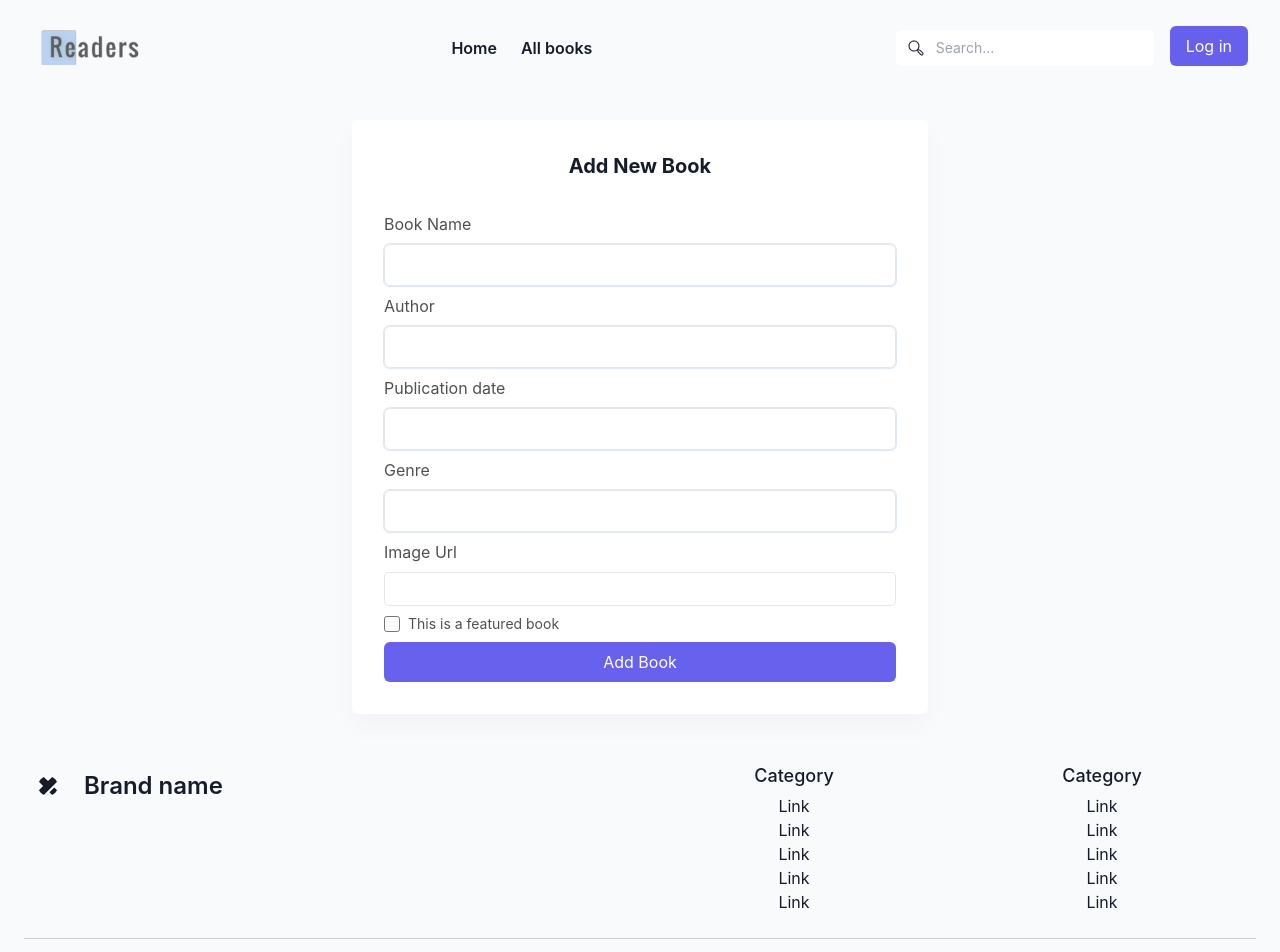
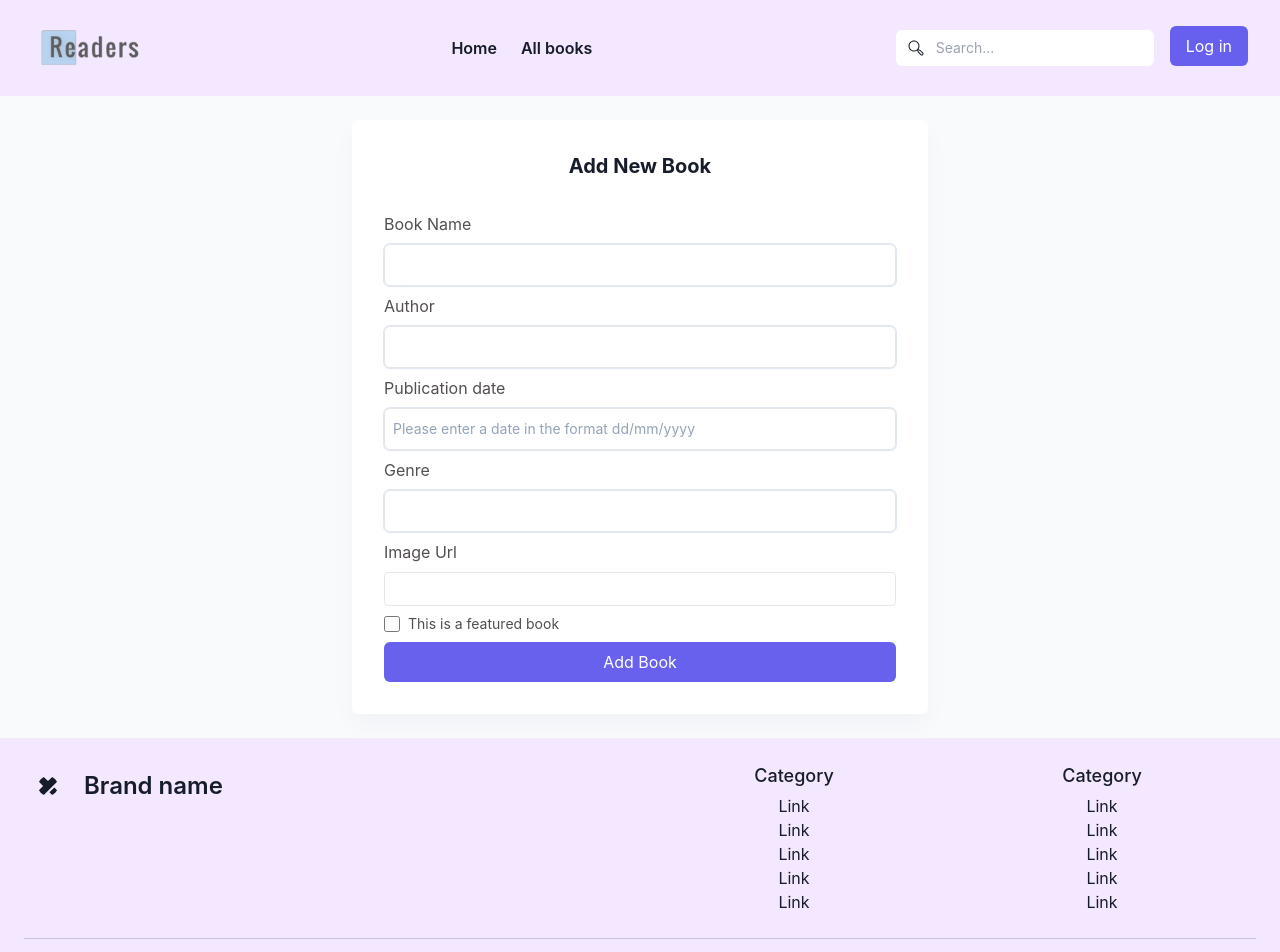
Before and after one commit to Shihab-Sabbir/readers-frontend, a React (Vite) app: page /add-book in a window 1280 px wide. Shown: the top 952 px of the page. Built offline with nearby package versions, Linux system fonts and the light colour scheme.

Commit message:
updae add form

```diff
--- a/src/app/redux/features/book/bookApi.ts
+++ b/src/app/redux/features/book/bookApi.ts
@@ -11,7 +11,7 @@ export const bookApi = rootApi.injectEndpoints({
         }
 
         if (data?.publicationDate) {
-          query += `&publicationDate=${data.publicationDate}`;
+          query += `&publicationYear=${data.publicationDate}`;
         }
 
         return query;
--- a/src/components/AddProduct.tsx
+++ b/src/components/AddProduct.tsx
@@ -3,15 +3,21 @@ import { useLocation, useNavigate, useParams } from "react-router-dom";
 import { useAppDispatch, useAppSelector } from "../app/redux/hooks/hooks";
 import { RootState } from "../shared/types/global/types";
 import { IBook } from "../shared/types/book/type";
-import { useAddBookMutation, useGetBookQuery, useUpdateBookMutation } from "../app/redux/features/book/bookApi";
-import { removeUpdateData, setUpdateData } from "../app/redux/features/book/filterSlice";
+import {
+  useAddBookMutation,
+  useGetBookQuery,
+  useUpdateBookMutation,
+} from "../app/redux/features/book/bookApi";
+import {
+  removeUpdateData,
+  setUpdateData,
+} from "../app/redux/features/book/filterSlice";
 
 function AddProduct() {
   const [isFeatured, setIsFeatured] = useState(false);
   const [updateBookInfo, setUpdateBookInfo] = useState<IBook | null>(null);
 
-
-  const { update } = useAppSelector((state:RootState) => state.filter);
+  const { update } = useAppSelector((state: RootState) => state.filter);
 
   const [addBook, { isSuccess }] = useAddBookMutation();
 
@@ -21,26 +27,26 @@ function AddProduct() {
 
   const navigate = useNavigate();
 
-  const {id} = useParams();
+  const { id } = useParams();
 
   const location = useLocation();
 
-  const { data:updatableBook } = useGetBookQuery(id, {
+  const { data: updatableBook } = useGetBookQuery(id, {
     skip: !id,
   });
 
   useEffect(() => {
-    if (location.pathname.match('/add-book')) {
+    if (location.pathname.match("/add-book")) {
       dispatch(removeUpdateData());
-      setUpdateBookInfo(null)
-      setIsFeatured(false)
+      setUpdateBookInfo(null);
+      setIsFeatured(false);
     }
-  }, [dispatch, location])
+  }, [dispatch, location]);
 
   useEffect(() => {
     if (updatableBook?.data) {
       dispatch(setUpdateData());
-        setUpdateBookInfo(updatableBook.data as IBook);
+      setUpdateBookInfo(updatableBook.data as IBook);
     }
   }, [dispatch, updatableBook]);
 
@@ -51,16 +57,16 @@ function AddProduct() {
     }
   }, [dispatch, isSuccess, isUpdateSuccess, navigate]);
 
-  console.log({updateBookInfo})
+  console.log({ updateBookInfo });
 
   const handleAddProduct = (e: React.FormEvent<HTMLFormElement>) => {
     e.preventDefault();
     const form = e.target as HTMLFormElement;
-    const title = form.title.value;
-    const author = form.author.value;
-    const image = form.image.value;
-    const publicationDate = form.publicationDate.value;
-    const genre = form.genre.value;
+    const title = form.title.value.trim();
+    const author = form.author.value.trim();
+    const image = form.image.value.trim();
+    const publicationDate = form.publicationDate.value.trim();
+    const genre = form.genre.value.trim();
 
     const book: {
       title: string;
@@ -72,17 +78,16 @@ function AddProduct() {
       title,
       author,
       publicationDate,
-      genre
+      genre,
     };
 
     if (image) {
       book.image = image;
     }
 
-    update ? updateBook({ book, id:id }) : addBook(book);
+    update ? updateBook({ book, id: id }) : addBook(book);
     form.reset();
   };
-
 
   return (
     <div className="py-6 2xl:px-6">
@@ -92,7 +97,7 @@ function AddProduct() {
             {!update ? "Add New Book" : "Edit Book"}
           </h4>
           <form className="book-form space-y-2" onSubmit={handleAddProduct}>
-          <div className="space-y-2">
+            <div className="space-y-2">
               <label htmlFor="title">Book Name</label>
               <input
                 required
@@ -116,17 +121,20 @@ function AddProduct() {
               <label htmlFor="author">Publication date</label>
               <input
                 required
-                defaultValue={updateBookInfo?.author}
+                defaultValue={updateBookInfo?.publicationDate}
                 className="text-input"
                 type="text"
                 name="publicationDate"
+                pattern="(0[1-9]|[12][0-9]|3[01])/(0[1-9]|1[0-2])/\d{4}"
+                title="Please enter a date in the format dd/mm/yyyy"
+                placeholder="Please enter a date in the format dd/mm/yyyy"
               />
             </div>
             <div className="space-y-2">
               <label htmlFor="author">Genre</label>
               <input
                 required
-                defaultValue={updateBookInfo?.author}
+                defaultValue={updateBookInfo?.genre}
                 className="text-input"
                 type="text"
                 name="genre"
@@ -144,9 +152,7 @@ function AddProduct() {
               />
             </div>
 
-            <div
-              className="flex items-center"
-            >
+            <div className="flex items-center">
               <input
                 id="featured"
                 type="checkbox"
--- a/src/components/DisplayProduct.tsx
+++ b/src/components/DisplayProduct.tsx
@@ -26,7 +26,12 @@ function DisplayProduct({ limit }: DisplayProductProps) {
     <div className="py-12 px-6 2xl:px-6 container">
       <div className="order-2 xl:-order-1">
         <div className="flex items-center justify-between mb-12">
-          <h4 className="mt-2 text-xl font-bold">Book List</h4>
+          {location.pathname.includes("all-books") && (
+            <h4 className="mt-2 text-xl font-bold">All Book List</h4>
+          )}
+          {location.pathname.includes("all-books") || (
+            <h4 className="mt-2 text-xl font-bold">Top Books</h4>
+          )}
           <div className="flex items-center space-x-4">
             {location.pathname.includes("all-books") && !!token && (
               <button className={`filter-btn active-filter`}>
--- a/src/components/Footer.tsx
+++ b/src/components/Footer.tsx
@@ -2,7 +2,7 @@ import React from 'react'
 
 export default function Footer() {
   return (
-    <footer className="py-6 dark:bg-gray-800 dark:text-gray-50">
+    <footer className="py-6 dark:bg-gray-800 dark:text-gray-50 bg-purple-100">
 	<div className="container px-6 mx-auto space-y-6 divide-y divide-gray-400 md:space-y-12 divide-opacity-50">
 		<div className="grid grid-cols-12">
 			<div className="pb-6 col-span-full md:pb-0 md:col-span-6">
--- a/src/components/Header.tsx
+++ b/src/components/Header.tsx
@@ -11,7 +11,7 @@ function Header() {
   const { token } = useAppSelector((state: RootState) => state.auth);
 
   return (
-    <header className="p-4 dark:bg-gray-800 dark:text-gray-100">
+    <header className="p-4 dark:bg-gray-800 dark:text-gray-100 bg-purple-100">
       <div className="container flex justify-between h-16 mx-auto">
         <Link to="/" className="flex items-center p-2 min-w-[100px] min-h-full">
           <img src={logo} width="100px" className="object-contain" alt="" />
--- a/src/components/layout/Layout.tsx
+++ b/src/components/layout/Layout.tsx
@@ -5,9 +5,11 @@ import Footer from '../Footer'
 
 function Layout() {
     return (
-        <div>
+        <div className='flex flex-col justify-between min-h-screen'>
             <Header/>
-            <Outlet />
+        <div className='flex-1'>
+        <Outlet />
+        </div>
             <Footer/>
         </div>
     )
--- a/src/pages/BookDetails.tsx
+++ b/src/pages/BookDetails.tsx
@@ -101,7 +101,7 @@ export default function BookDetails() {
   console.log(book);
 
   return (
-    <div className="mb-[100px] mx-auto">
+    <div className="mb-[100px] mt-[50px] mx-auto">
       <div className="book-card w-[600px] mx-auto">
         <div className="relative">
           <img
@@ -155,24 +155,24 @@ export default function BookDetails() {
             </div>
             {token && (
               <div className="flex gap-2 items-center">
-                <div className="p-3 bg-purple-300 w-fit shadow-md">
+                <div className="p-3 bg-purple-100 w-fit shadow-md">
                   <AiFillHeart
                     title="Wish list"
                     className={
                       wished
                         ? "text-2xl cursor-pointer text-red-600"
-                        : "text-2xl cursor-pointer text-black"
+                        : "text-2xl cursor-pointer text-gray-500"
                     }
                     onClick={() => handleWishList(book?._id)}
                   />
                 </div>
-                <div className="p-3 bg-purple-300 w-fit shadow-md">
+                <div className="p-3 bg-purple-100 w-fit shadow-md">
                   <FiBookOpen
                     title="Reading list"
                     className={
                       readList
                         ? "text-2xl cursor-pointer text-blue-600"
-                        : "text-2xl cursor-pointer text-black"
+                        : "text-2xl cursor-pointer text-gray-500"
                     }
                     onClick={() => handleReadList(book?._id)}
                   />
```
